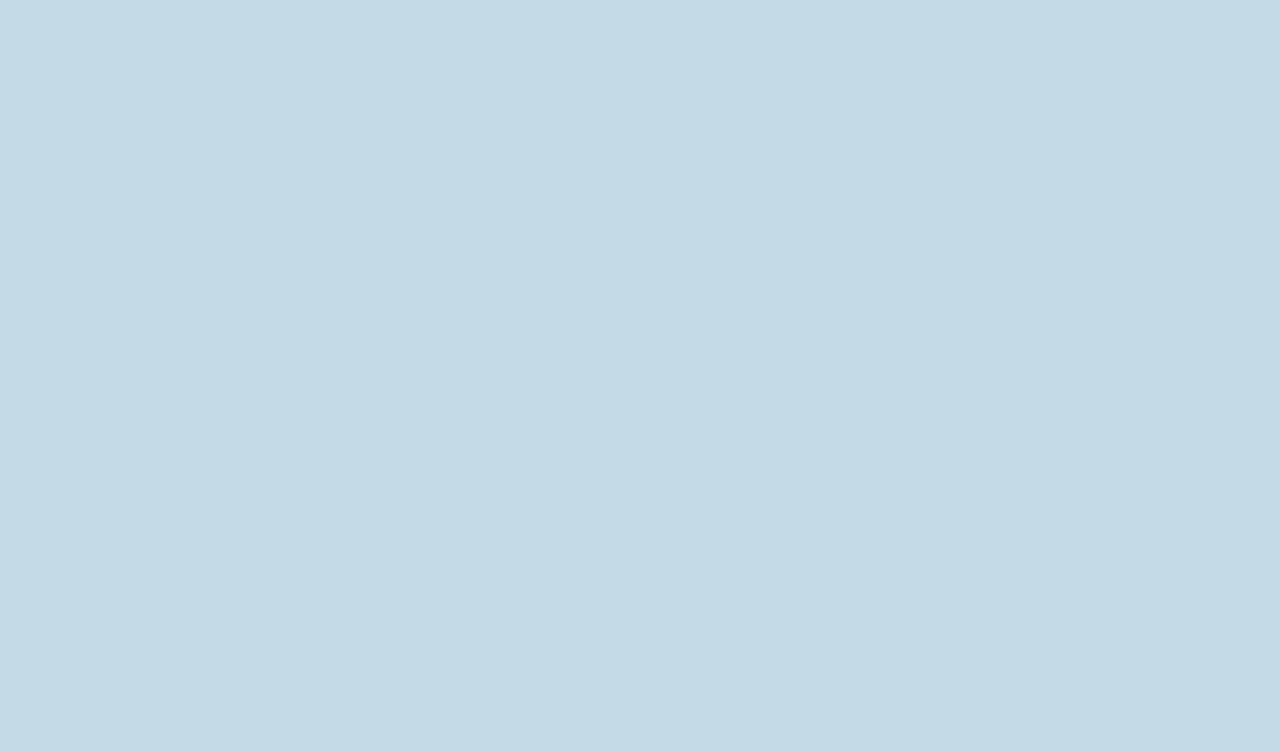
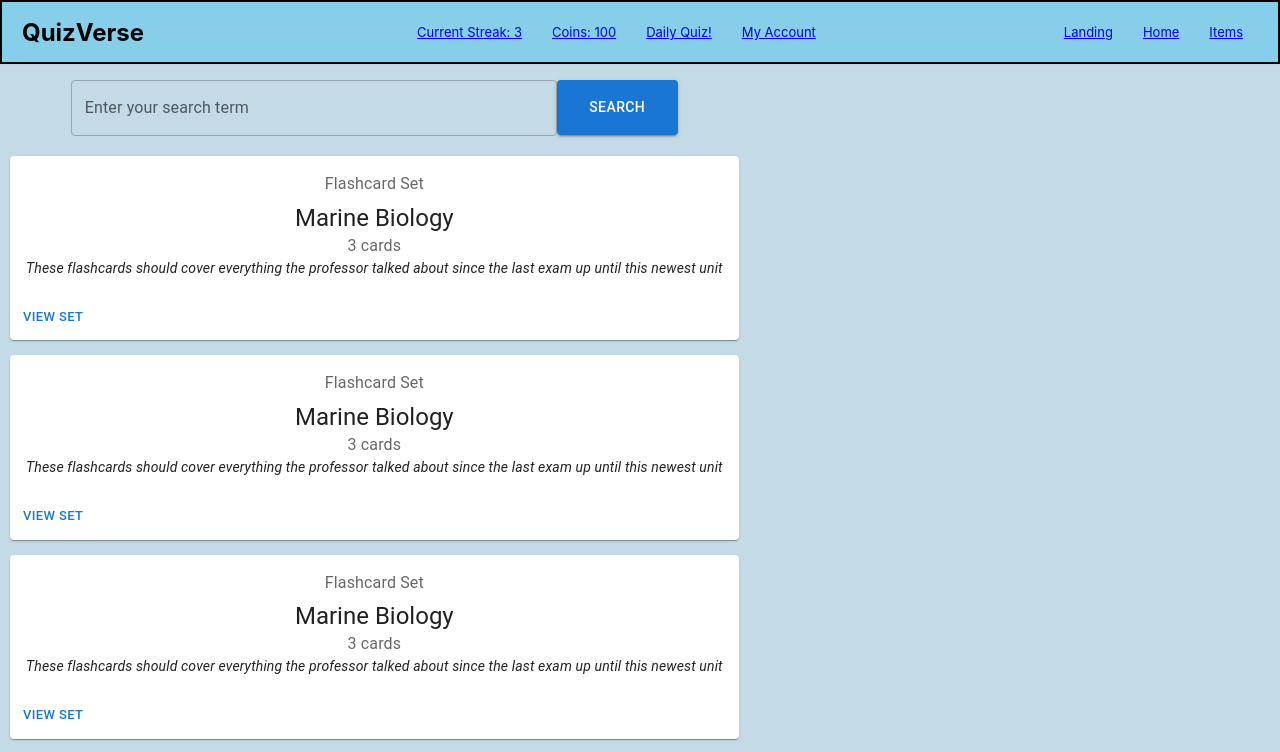
Before and after one commit to agiledev-students-spring2023/final-project-quizverse, a React (Create React App) app in the folder front-end/: page /flashcards in a window 1280 px wide. Before the commit this address had no page. Shown: the top 752 px of the page. Built offline with nearby package versions, Linux system fonts and the light colour scheme.

Commit message:
Create a screen to view all flashcard sets and a search bar

```diff
--- a/front-end/src/App.js
+++ b/front-end/src/App.js
@@ -11,6 +11,7 @@ import Items from './components/Items/Items';
 import Terms from './components/Terms/Terms';
 import Privacy from './components/Privacy/Privacy';
 import CreateSet from './components/CreateSet/CreateSet';
+import FlashcardSets from './components/FlashcardSets/FlashcardSets';
 
 const theme = createTheme({
   palette: {
@@ -45,6 +46,7 @@ const App = (props) => {
             <Route path="/terms" element={<Terms />} />
             <Route path="/privacy" element={<Privacy />} />
             <Route path="/create-set" element={<CreateSet />} />
+            <Route path="/flashcards" element={<FlashcardSets />} />
           </Route>
         </Routes>
       </ThemeProvider>
--- a/front-end/src/components/FlashcardSet/FlashcardSet.js
+++ b/front-end/src/components/FlashcardSet/FlashcardSet.js
@@ -6,24 +6,28 @@ import CardContent from '@mui/material/CardContent';
 import Button from '@mui/material/Button';
 import Typography from '@mui/material/Typography';
 import { createTheme, ThemeProvider } from '@mui/material/styles';
+import styles from './FlashcardSet.module.css';
 
 function FlashcardSet() {
   const theme = createTheme();
 
   return (
     <ThemeProvider theme={theme}>
-      <Card sx={{ minWidth: 275 }}>
+      <Card className={styles.flashcardSetCard}>
         <CardContent>
-          <Typography sx={{ fontSize: 14 }} color="text.secondary" gutterBottom>
+          <Typography
+            className={styles.flashcardSetTypeTypography}
+            color="text.secondary"
+            gutterBottom>
             Flashcard Set
           </Typography>
-          <Typography variant="h5" component="div">
+          <Typography className={styles.flashcardSetTitle} variant="h5" component="div">
             Marine Biology
           </Typography>
-          <Typography sx={{ mb: 1.5 }} color="text.secondary">
+          <Typography className={styles.flashcardSetCardCount} color="text.secondary">
             3 cards
           </Typography>
-          <Typography variant="body2">
+          <Typography className={styles.flashcardSetDescription} variant="body2">
             These flashcards should cover everything the professor talked about since the last exam
             up until this newest unit
           </Typography>
--- a/front-end/src/components/FlashcardSet/FlashcardSet.module.css
+++ b/front-end/src/components/FlashcardSet/FlashcardSet.module.css
@@ -0,0 +1,21 @@
+.flashcardSetCard {
+    min-width: 275px;
+    margin-bottom: 15px;
+}
+
+.flashcardSetTypeTypography {
+    font-size: 14;
+}
+
+.flashcardSetTitle {
+    font-weight: 400;
+}
+
+
+.flashcardSetCardCount {
+    margin-bottom: 1.5;
+}
+
+.flashcardSetDescription {
+    font-style: italic;
+}
--- /dev/null
+++ b/front-end/src/components/FlashcardSets/FlashcardSets.js
@@ -0,0 +1,27 @@
+import React from 'react';
+import Search from '../Search/Search';
+import FlashcardSet from '../FlashcardSet/FlashcardSet';
+import styles from './FlashcardSets.module.css';
+
+function FlashcardSets() {
+  return (
+    <>
+      <div className={styles.searchContainer}>
+        <Search />
+      </div>
+      <div className={styles.flashcardSetContainer}>
+        <FlashcardSet />
+        <FlashcardSet />
+        <FlashcardSet />
+        <FlashcardSet />
+        <FlashcardSet />
+        <FlashcardSet />
+        <FlashcardSet />
+        <FlashcardSet />
+        <FlashcardSet />
+      </div>
+    </>
+  );
+}
+
+export default FlashcardSets;
--- /dev/null
+++ b/front-end/src/components/FlashcardSets/FlashcardSets.module.css
@@ -0,0 +1,11 @@
+.searchContainer {
+    padding: 10px;
+}
+
+.flashcardSetContainer {
+    display: flex;
+    flex-direction: column;
+    align-items: center;
+    justify-content: center;
+    padding: 10px;
+}
```
